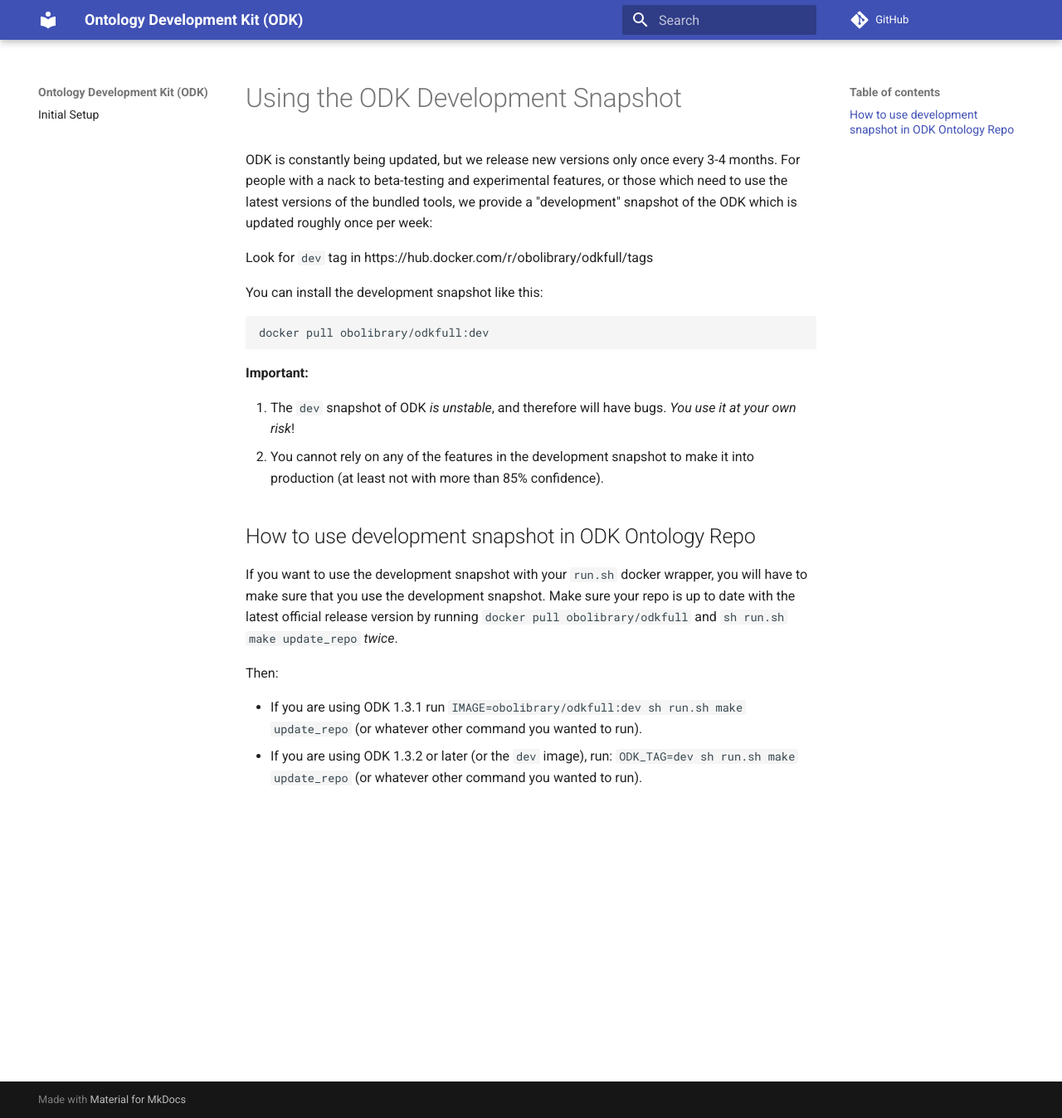
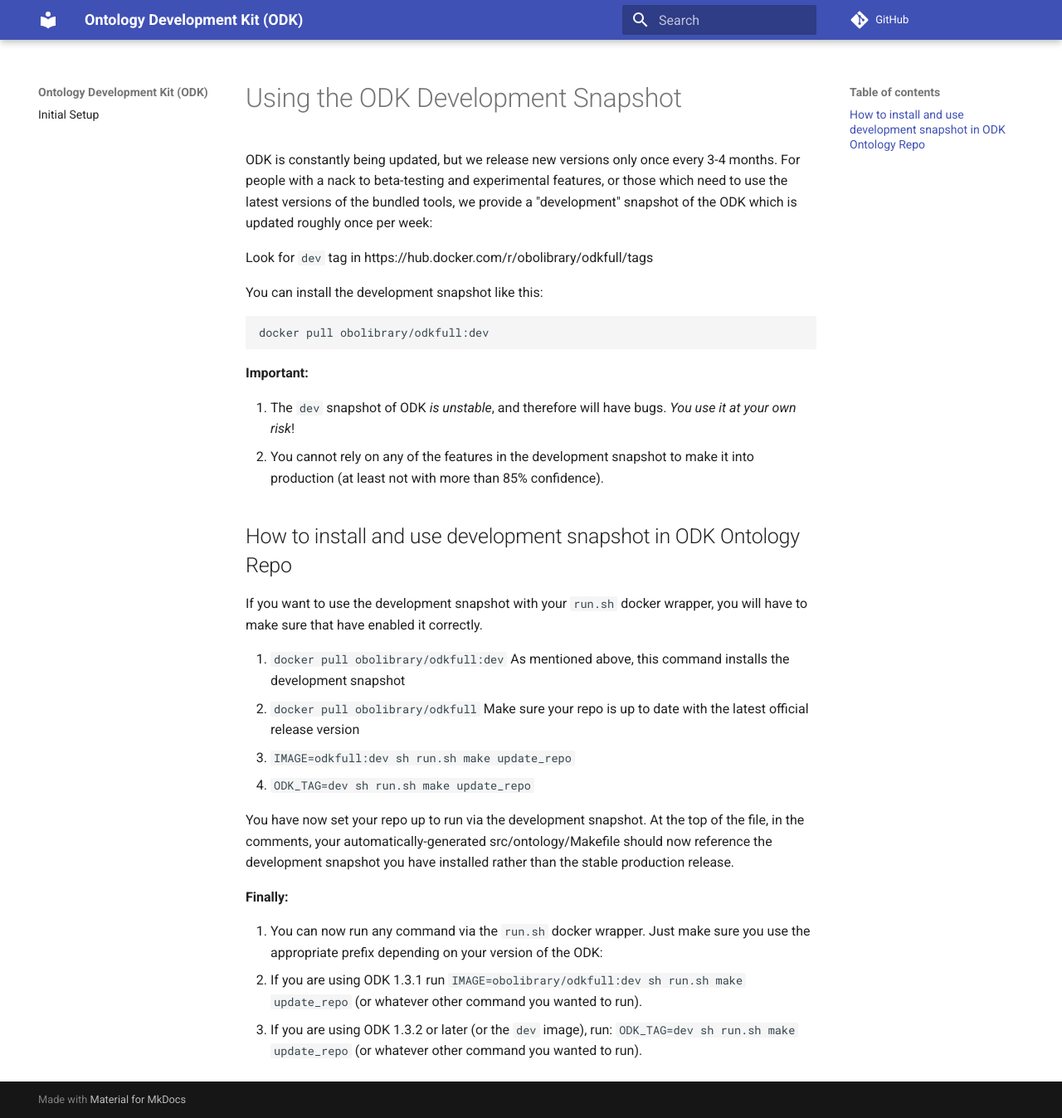
Before and after one commit to INCATools/ontology-development-kit, an MkDocs documentation site: the page built from docs/ODKDevelopmentSnapshot.md, in a window 1280 px wide and 1348 px high. Shown: the whole window at 83% size. Built offline with MkDocs 1.6.1 and Material for MkDocs 9.7.7, drawn with Linux system fonts in a browser that asks for light colours; comment, search, counter and statistics services are not loaded.

Commit message:
Suggested textual updates for clarity

```diff
--- a/docs/ODKDevelopmentSnapshot.md
+++ b/docs/ODKDevelopmentSnapshot.md
@@ -17,12 +17,19 @@
 1. The `dev` snapshot of ODK _is unstable_, and therefore will have bugs. _You use it at your own risk_!
 2. You cannot rely on any of the features in the development snapshot to make it into production (at least not with more than 85% confidence).
 
-## How to use development snapshot in ODK Ontology Repo
+## How to install and use development snapshot in ODK Ontology Repo
 
-If you want to use the development snapshot with your `run.sh` docker wrapper, you will have to make sure that you use the development snapshot.
-Make sure your repo is up to date with the latest official release version by running `docker pull obolibrary/odkfull` and `sh run.sh make update_repo` _twice_.
+If you want to use the development snapshot with your `run.sh` docker wrapper, you will have to make sure that have enabled it correctly.
 
-Then:
+1. `docker pull obolibrary/odkfull:dev` As mentioned above, this command installs the development snapshot
+2. `docker pull obolibrary/odkfull` Make sure your repo is up to date with the latest official release version
+3. `IMAGE=odkfull:dev sh run.sh make update_repo`
+4. `ODK_TAG=dev sh run.sh make update_repo`
 
+You have now set your repo up to run via the development snapshot. At the top of the file, in the comments, your automatically-generated src/ontology/Makefile should now reference the development snapshot you have installed rather than the stable production release.
+
+**Finally:**
+
+5. You can now run any command via the `run.sh` docker wrapper. Just make sure you use the appropriate prefix depending on your version of the ODK:
 - If you are using ODK 1.3.1 run `IMAGE=obolibrary/odkfull:dev sh run.sh make update_repo` (or whatever other command you wanted to run).
 - If you are using ODK 1.3.2 or later (or the `dev` image), run: `ODK_TAG=dev sh run.sh make update_repo` (or whatever other command you wanted to run).
```
